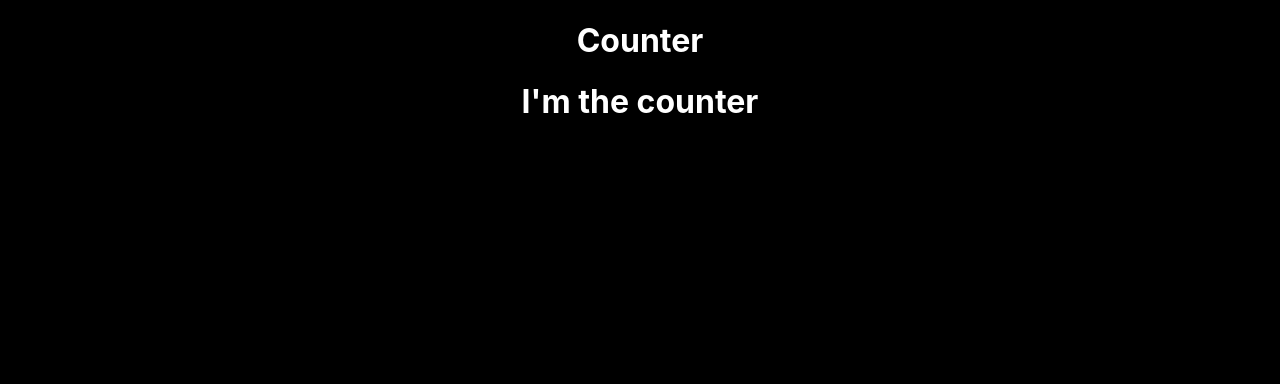
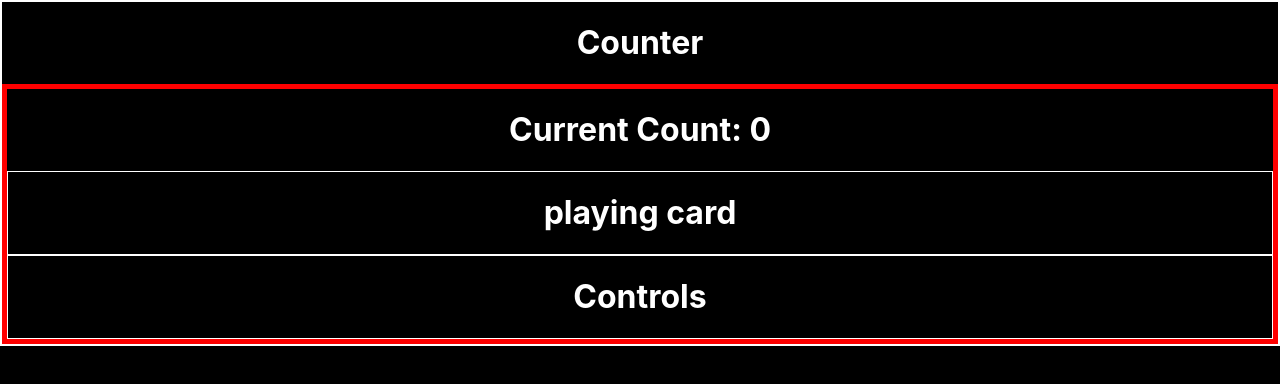
Before and after one commit to Dylan-Williamson/hi-lo-heroes, a React (Create React App) app: page /practice in a window 1280 px wide. Shown: the top 384 px of the page. Built offline with nearby package versions, Linux system fonts and the light colour scheme.

Commit message:
adds playing card component

```diff
--- a/src/App.css
+++ b/src/App.css
@@ -23,3 +23,11 @@
   box-shadow: 1px 1px 50px rgb(255, 0, 191), 2px 2px 100px rgb(56, 154, 247);
   cursor: pointer;
 }
+
+div {
+  border: 1px solid white;
+}
+
+.counter-container {
+  border: 5px solid red;
+}
--- /dev/null
+++ b/src/components/CounterControls.js
@@ -0,0 +1,16 @@
+import React from 'react';
+
+
+const CounterControls = () => {
+
+    return (
+        <>
+            <div className="counter-controls">
+                <h1>
+                    Controls
+                </h1>
+            </div>
+        </>
+    )
+}
+export default CounterControls;
--- a/src/components/Counter.js
+++ b/src/components/PlayingCard.js
@@ -1,15 +1,15 @@
 import React from 'react';
 
-const Counter = () => {
+const PlayingCard = () => {
 
     return (
         <>
-            <div className="counter">
+            <div className="playing-card">
                 <h1>
-                    I'm the counter
+                    playing card
                 </h1>
             </div>
         </>
     )
 }
-export default Counter;
+export default PlayingCard;
--- a/src/containers/CounterContainer.js
+++ b/src/containers/CounterContainer.js
@@ -1,12 +1,17 @@
 import React from 'react';
-import Counter from '../components/Counter'
+import PlayingCard from '../components/PlayingCard';
+import CounterControls from '../components/CounterControls';
 
 const CounterContainer = () => {
 
     return (
         <>
             <div className="counter-container">
-                <Counter/>
+                <h1>
+                    Current Count: 0
+                </h1>
+                <PlayingCard/>
+                <CounterControls/>
             </div>
         </>
     )
```
Also changed, not shown: src/containers/CounterPage.js (+4 -3 lines).
